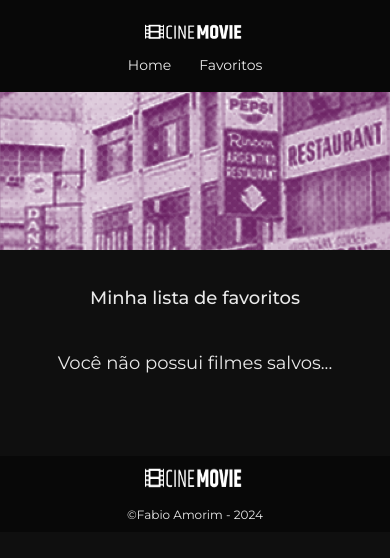
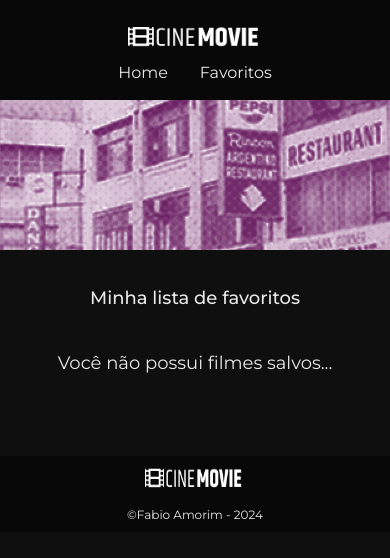
Before and after one commit to fbamorim/cine-movie, a React (Create React App) app: page /favoritos in a window 390 px wide. Shown: the top 558 px of the page. Built offline with nearby package versions, Linux system fonts and the light colour scheme.

Commit message:
Teste layout.[C

```diff
--- a/src/components/Header/Header.module.css
+++ b/src/components/Header/Header.module.css
@@ -15,7 +15,7 @@
   }
 
   .logo {
-    width: 100px;
+    width: 135px;
   }
 
   .cabecalho nav {
--- a/src/components/HeaderLink/HeaderLink.module.css
+++ b/src/components/HeaderLink/HeaderLink.module.css
@@ -8,6 +8,6 @@
 
 @media screen and (min-width: 320px) and (max-width: 480px) {
   .link {
-    font-size: 14px;
+    font-size: 16px;
   }
 }
--- a/src/pages/Home/Home.module.css
+++ b/src/pages/Home/Home.module.css
@@ -81,14 +81,14 @@
 }
 
 @media screen and (min-width: 320px) and (max-width: 480px) {
-  .filmes img {
-    padding-top: 20px;
-    max-height: 260px;
+
+  .filmes article {
+    width: 350px;
   }
 
-  .filmes article {
-    width: 260px;
-
+  .filmes img {
+    padding-top: 10px;
+    width: 350px;
   }
 
   .filmes a {
```
